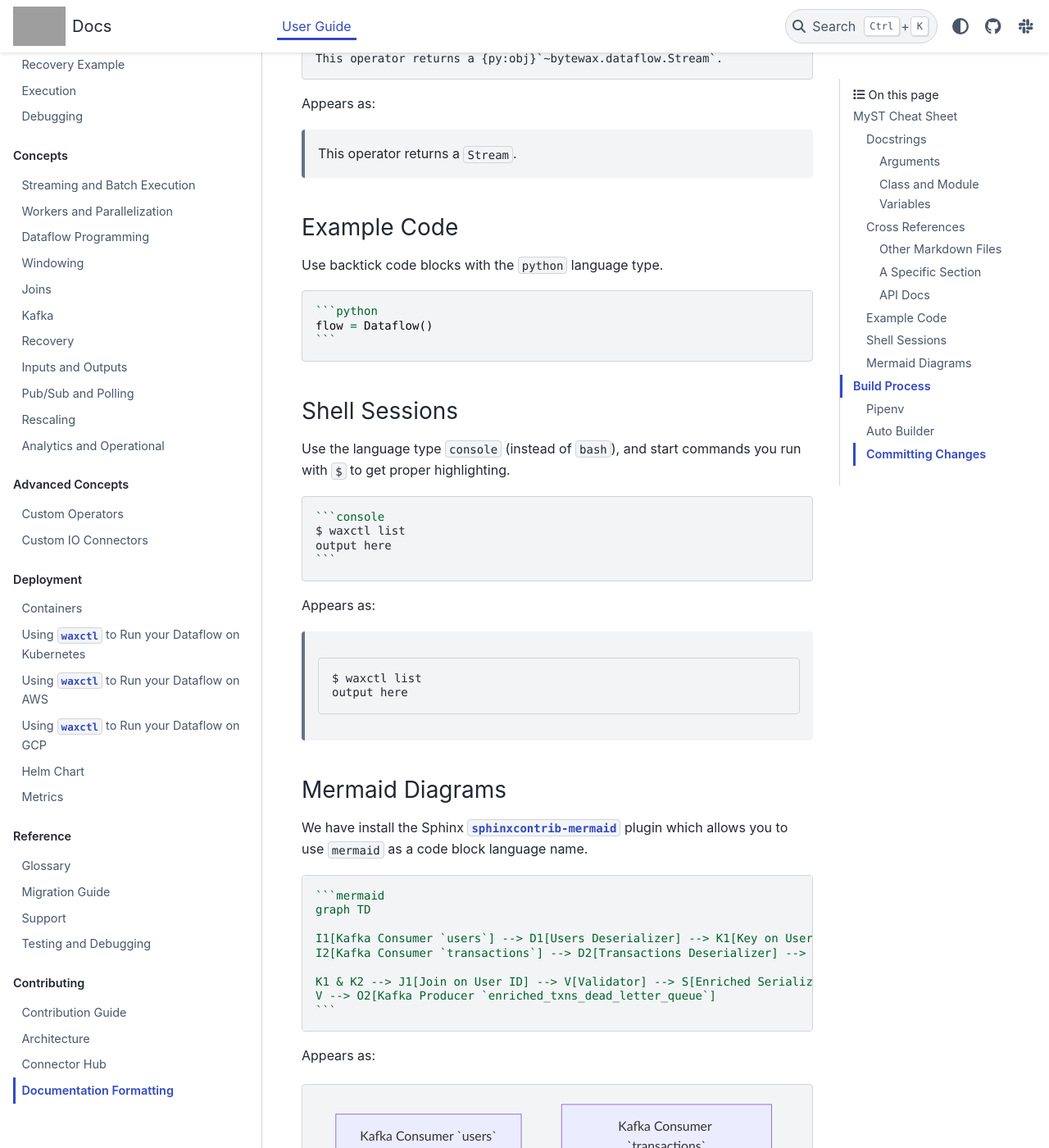
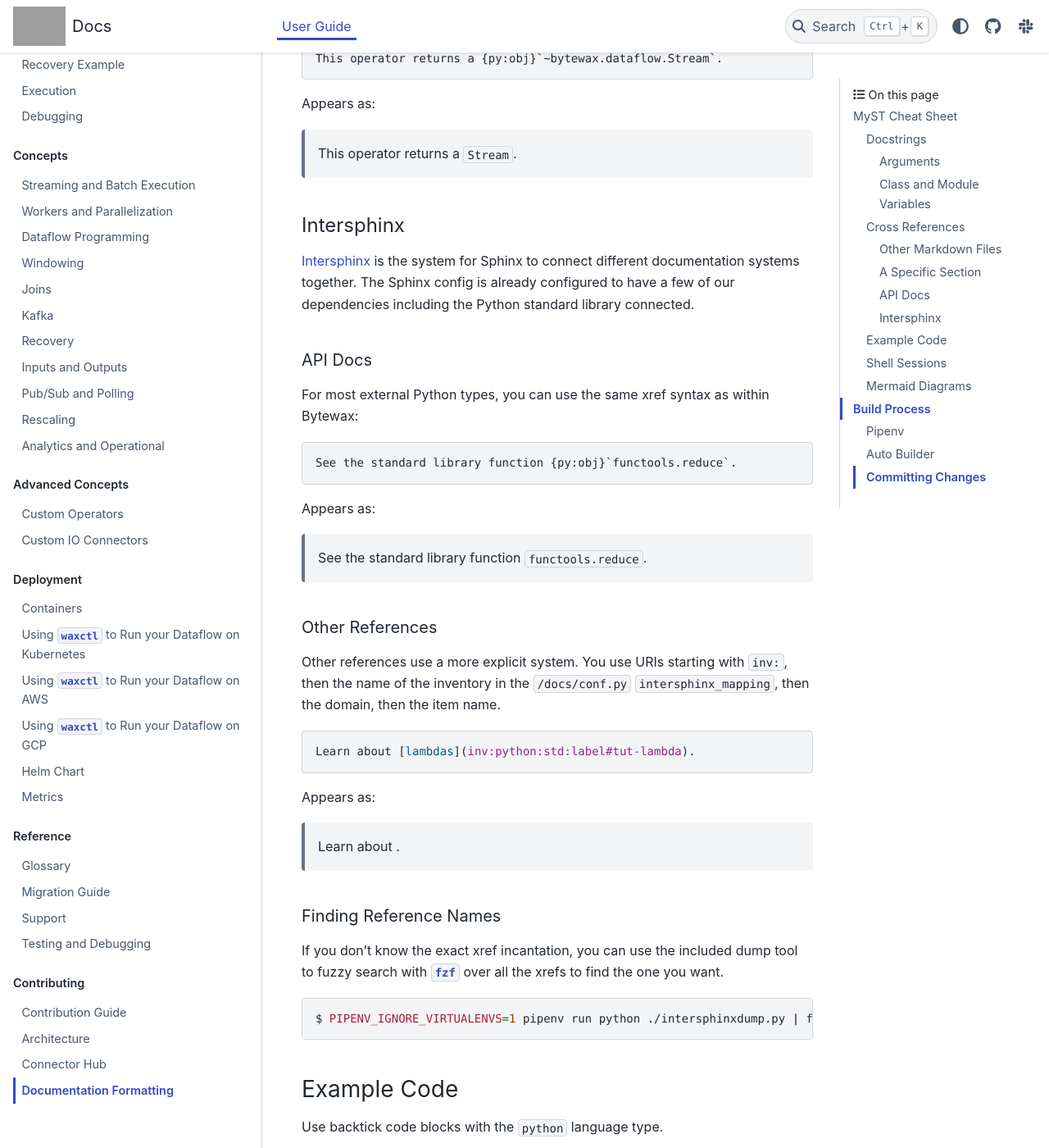
Before and after one commit to bytewax/bytewax, a Sphinx documentation site: the page built from docs/articles/contributing/writing-docs.md, in a window 1280 px wide and 1400 px high, scrolled down 4040 px. Shown: the whole window at 82% size. Built offline with Sphinx 7.4.7 and the PyData theme 0.15.4, drawn with Linux system fonts in a browser that asks for light colours; pages that are not in the unit, such as notebooks, are missing from menus; grey boxes are pictures that could not be loaded.

Commit message:
Docs on how to intersphinx

````diff
--- a/docs/articles/contributing/writing-docs.md
+++ b/docs/articles/contributing/writing-docs.md
@@ -191,6 +191,51 @@ Appears as:
 
 > This operator returns a {py:obj}`~bytewax.dataflow.Stream`.
 
+#### Intersphinx
+
+[Intersphinx](https://www.sphinx-doc.org/en/master/usage/extensions/intersphinx.html)
+is the system for Sphinx to connect different documentation systems
+together. The Sphinx config is already configured to have a few of our
+dependencies including the Python standard library connected.
+
+##### API Docs
+
+For most external Python types, you can use the same xref syntax as
+within Bytewax:
+
+```markdown
+See the standard library function {py:obj}`functools.reduce`.
+```
+
+Appears as:
+
+> See the standard library function {py:obj}`functools.reduce`.
+
+##### Other References
+
+Other references use a more explicit system. You use URIs starting
+with `inv:`, then the name of the inventory in the `/docs/conf.py`
+`intersphinx_mapping`, then the domain, then the item name.
+
+```markdown
+Learn about [lambdas](inv:python:std:label#tut-lambda).
+```
+
+Appears as:
+
+> Learn about [lambdas](inv:python:std:label#tut-lambda).
+
+##### Finding Reference Names
+
+If you don't know the exact xref incantation, you can use the included
+dump tool to fuzzy search with
+[`fzf`](https://github.com/junegunn/fzf) over all the xrefs to find
+the one you want.
+
+```console
+$ PIPENV_IGNORE_VIRTUALENVS=1 pipenv run python ./intersphinxdump.py | fzf
+```
+
 ### Example Code
 
 Use backtick code blocks with the `python` language type.
--- a/docs/conf.py
+++ b/docs/conf.py
@@ -48,7 +48,7 @@ intersphinx_mapping = {
     ),
     "fastavro": ("https://fastavro.readthedocs.io/en/latest/", None),
     "myst": ("https://myst-parser.readthedocs.io/en/latest/", None),
-    "python": ("https://docs.python.org/3", None),
+    "python": ("https://docs.python.org/3/", None),
     "sphinx": ("https://www.sphinx-doc.org/en/master/", None),
     "typing_extensions": ("https://typing-extensions.readthedocs.io/en/latest/", None),
 }
--- /dev/null
+++ b/docs/intersphinxdump.py
@@ -0,0 +1,53 @@
+"""Dumps all the known configured intersphinx references to stdout.
+
+You can then pipe this through `fzf` to find the one you want.
+
+The output is in the [MyST xref
+format](https://myst-parser.readthedocs.io/en/latest/syntax/cross-referencing.html#cross-project-intersphinx-links).
+So you might need to munge the output if you want to use it with rST
+role syntax.
+
+"""
+import warnings
+from typing import Dict
+
+from conf import intersphinx_mapping
+from sphinx.ext import intersphinx
+
+
+class _MockConfig:
+    intersphinx_timeout = None
+    tls_verify = False
+    tls_cacerts = None
+    user_agent = ""
+
+
+class _MockApp:
+    srcdir = ""
+    config = _MockConfig()
+
+    def warn(self, msg):
+        warnings.warn(msg, stacklevel=2)
+
+
+def _fetch_inventory(uri: str) -> Dict:
+    return intersphinx.fetch_inventory(_MockApp(), "", uri)
+
+
+def _main() -> None:
+    for name, (target, conf_inv_uri) in intersphinx_mapping.items():
+        if conf_inv_uri is None:
+            inv_uri = target.removesuffix("/") + "/objects.inv"
+        else:
+            inv_uri = conf_inv_uri
+
+        inv = _fetch_inventory(inv_uri)
+
+        for domain, entries in inv.items():
+            for entry, (_proj, _vers, _url_path, _display_name) in entries.items():
+                fmt = f"inv:{name}:{domain}#{entry}"
+                print(fmt)
+
+
+if __name__ == "__main__":
+    _main()
````
Also changed, not shown: docs/articles/concepts/dataflow-programming.md (+5 -8 lines).
